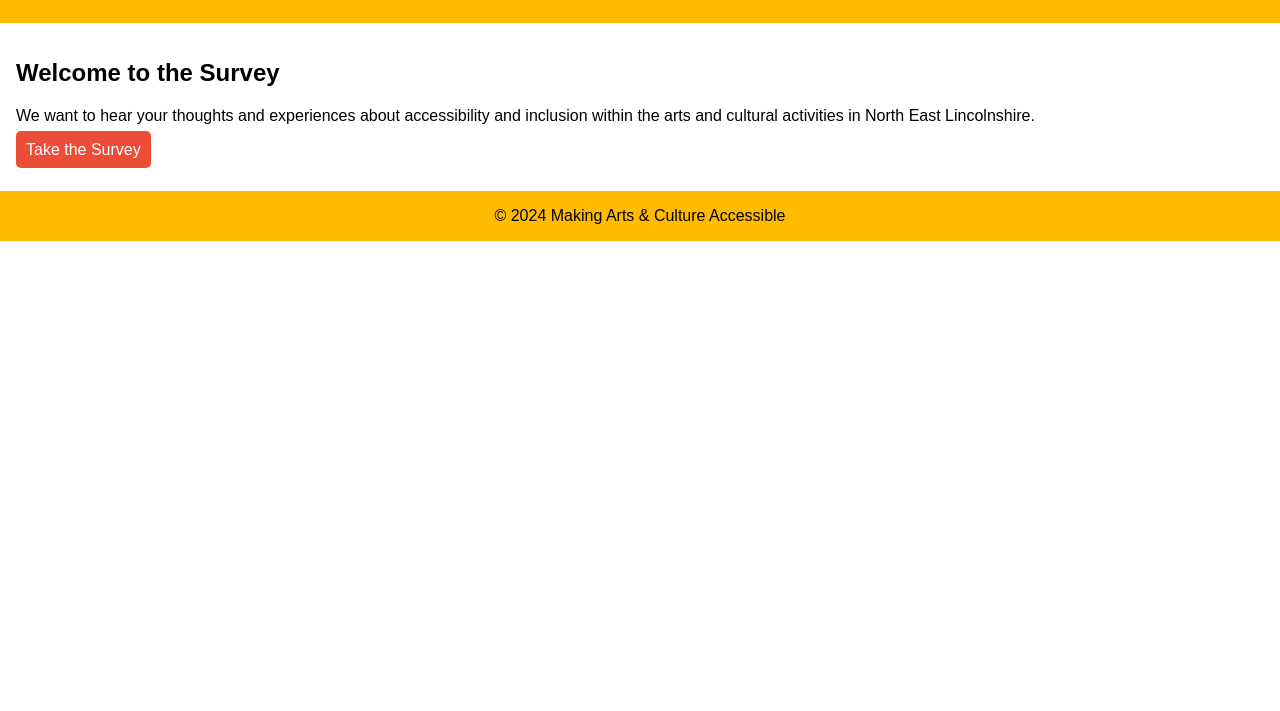
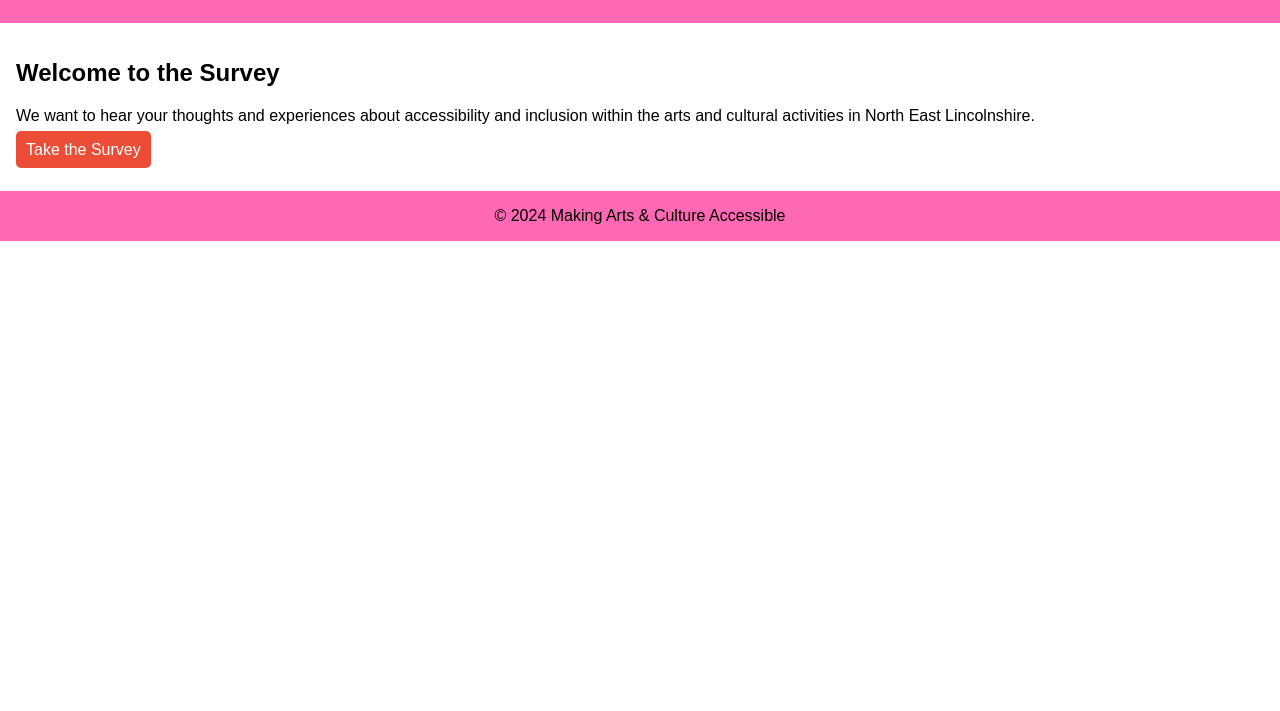
Before and after one commit to Al-aint-perfect/access-inclusion-survey, a plain HTML site: page index.html in a window 1280 px wide. Shown: the part 89-800 px from the top of the page. Drawn offline with Linux system fonts and the light colour scheme.

Commit message:
Update index.html

```diff
--- a/index.html
+++ b/index.html
@@ -15,10 +15,10 @@
       color: #000000;
     }
     header, footer {
-      background-color: #ffbb00; /* An example bright color, to be refined for contrast */
-      color: #000000;
-      padding: 1rem;
-      text-align: center;
+  background-color: #ff69b4; /* Pink color */
+  color: #000000;
+  padding: 1rem;
+  text-align: center;
     }
     main {
       padding: 1rem;
```
